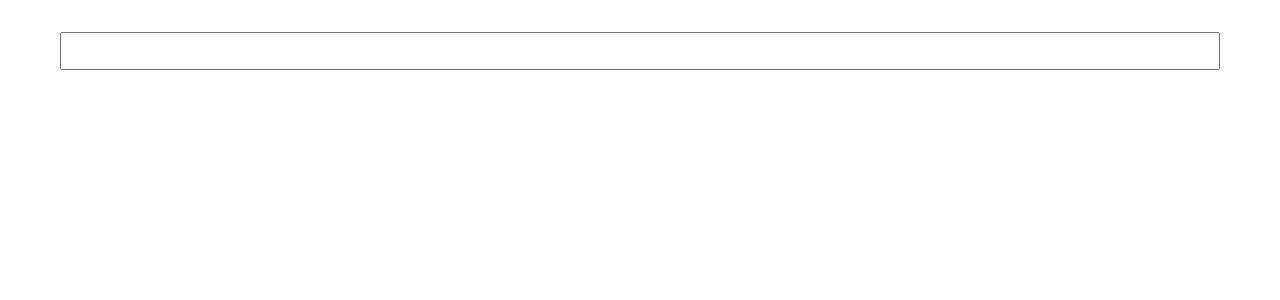
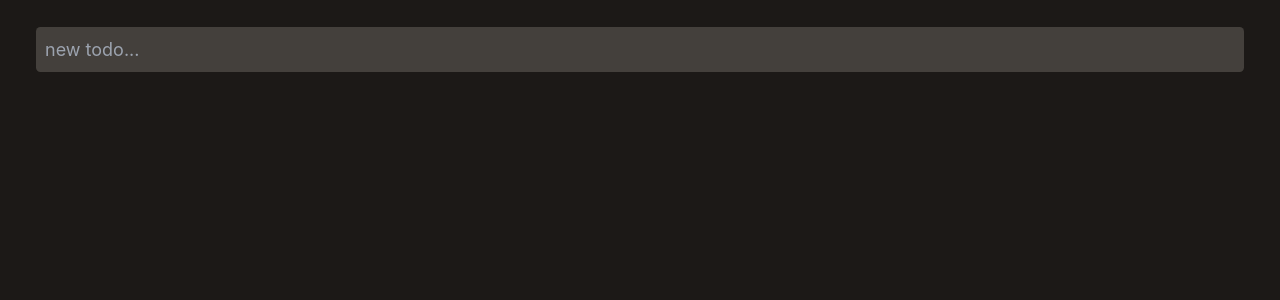
Before and after one commit to reivan/mit3, a React (Vite) app: page / in a window 1280 px wide. Shown: the top 300 px of the page. Built offline with nearby package versions, Linux system fonts and the light colour scheme.

Commit message:
move to tailwindcss

```diff
--- a/package.json
+++ b/package.json
@@ -1,7 +1,7 @@
 {
   "name": "mit3",
   "private": true,
-  "version": "0.1.0",
+  "version": "0.1.1",
   "type": "module",
   "scripts": {
     "dev": "vite",
@@ -16,6 +16,9 @@
     "@types/react": "^18.0.17",
     "@types/react-dom": "^18.0.6",
     "@vitejs/plugin-react": "^2.1.0",
+    "autoprefixer": "^10.4.12",
+    "postcss": "^8.4.18",
+    "tailwindcss": "^3.2.1",
     "typescript": "^4.6.4",
     "vite": "^3.1.0"
   }
--- /dev/null
+++ b/postcss.config.cjs
@@ -0,0 +1,6 @@
+module.exports = {
+  plugins: {
+    tailwindcss: {},
+    autoprefixer: {},
+  },
+}
--- a/src/components/App/App.css
+++ /dev/null
@@ -1,4 +0,0 @@
-#root {
-  margin: 0 auto;
-  padding-top: 2rem;
-}
--- a/src/components/App/App.tsx
+++ b/src/components/App/App.tsx
@@ -1,6 +1,7 @@
 import { TodoApp } from '../TodoApp/TodoApp'
-import './App.css'
 
 export function App() {
-  return <TodoApp />
+  return <div className="pt-6 px-8">
+    <TodoApp />
+  </div>
 }
--- a/src/components/TodoApp/TodoApp.css
+++ /dev/null
@@ -1,10 +0,0 @@
-.new-todo {
-  width: 90vw;
-  height: 2rem;
-  margin-bottom: 1rem;
-}
-
-.todo-item {
-  height: 2rem;
-  user-select: none;
-}
--- a/src/components/TodoApp/TodoApp.tsx
+++ b/src/components/TodoApp/TodoApp.tsx
@@ -1,5 +1,4 @@
 import React, { useState, useEffect } from 'react'
-import './TodoApp.css'
 
 type TodoItem = {
   id: Number,
@@ -45,16 +44,17 @@ export function TodoApp() {
       <form onSubmit={addTodo}>
         <input
           type="text"
-          className="new-todo"
+          className="w-full h-10 px-2 mb-2 bg-stone-700 rounded"
           value={text}
           onChange={event => setText(event.target.value)}
+          placeholder="new todo..."
         />
       </form>
 
       <div>
         {list.map(item => (
           <div
-            className="todo-item"
+            className="py-2 select-none"
             key={item.id as React.Key}
             onDoubleClick={() => deleteTodo(item.id)}
           >
--- a/src/index.css
+++ b/src/index.css
@@ -1,30 +1,23 @@
+@tailwind base;
+@tailwind components;
+@tailwind utilities;
+
 :root {
   font-family: Inter, Avenir, Helvetica, Arial, sans-serif;
-  font-size: 16px;
+  font-size: 18px;
   line-height: 24px;
   font-weight: 400;
 
-  color-scheme: light dark;
+  color-scheme: dark only;
   color: rgba(255, 255, 255, 0.87);
-  background-color: #242424;
-
-  font-synthesis: none;
-  text-rendering: optimizeLegibility;
-  -webkit-font-smoothing: antialiased;
-  -moz-osx-font-smoothing: grayscale;
-  -webkit-text-size-adjust: 100%;
+  background-color: rgb(28 25 23);
 }
 
 body {
-  margin: 0;
-  display: flex;
   min-width: 320px;
   min-height: 100vh;
 }
 
-@media (prefers-color-scheme: light) {
-  :root {
-    color: #213547;
-    background-color: #ffffff;
-  }
+#root {
+  width: 100%;
 }
--- /dev/null
+++ b/tailwind.config.cjs
@@ -0,0 +1,11 @@
+/** @type {import('tailwindcss').Config} */
+module.exports = {
+  content: [
+    "./index.html",
+    "./src/**/*.{js,ts,jsx,tsx}",
+  ],
+  theme: {
+    extend: {},
+  },
+  plugins: [],
+}
```
Also changed, not shown: 2 other files (tests, documents, lock files or other folders).
